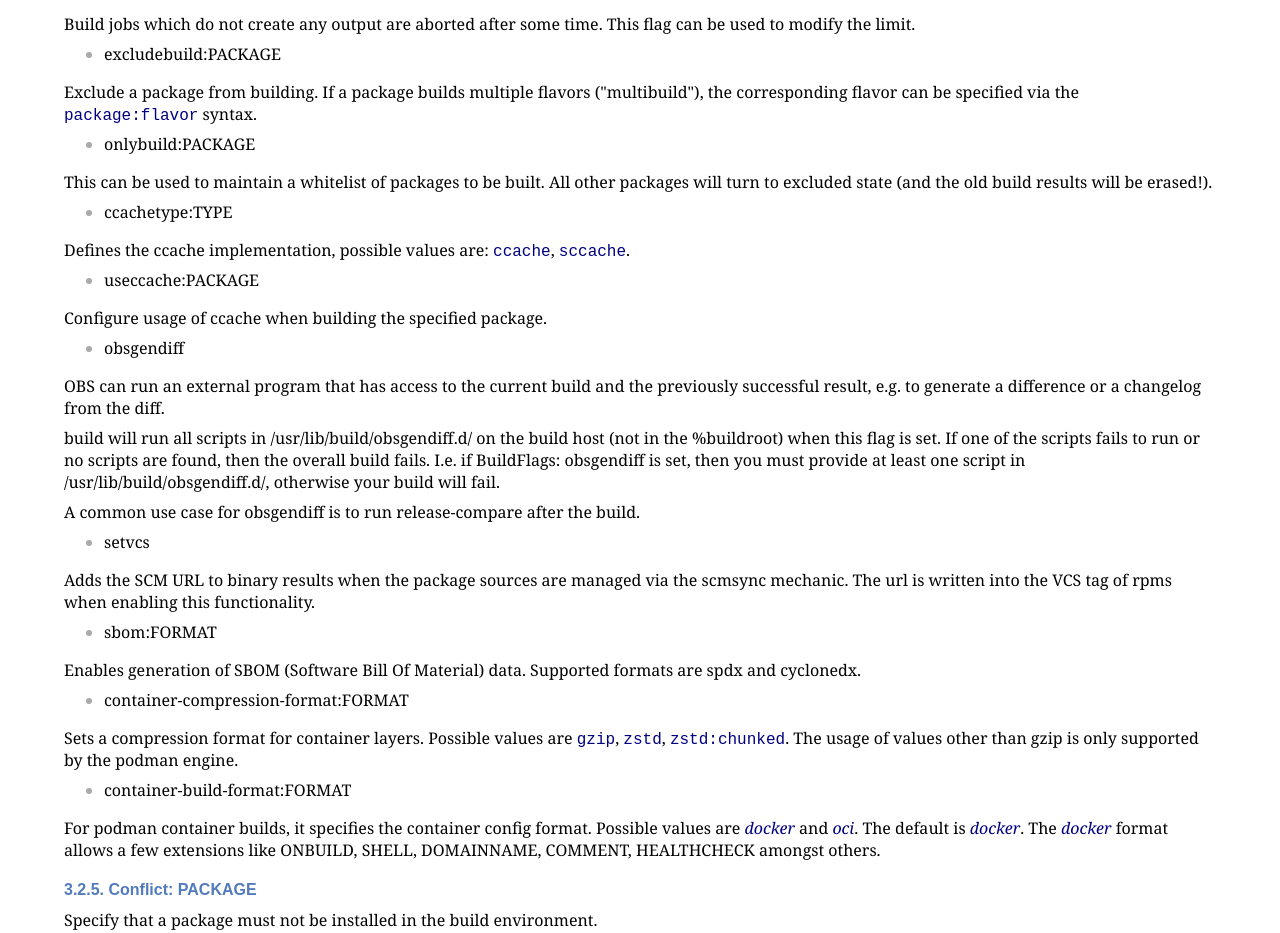
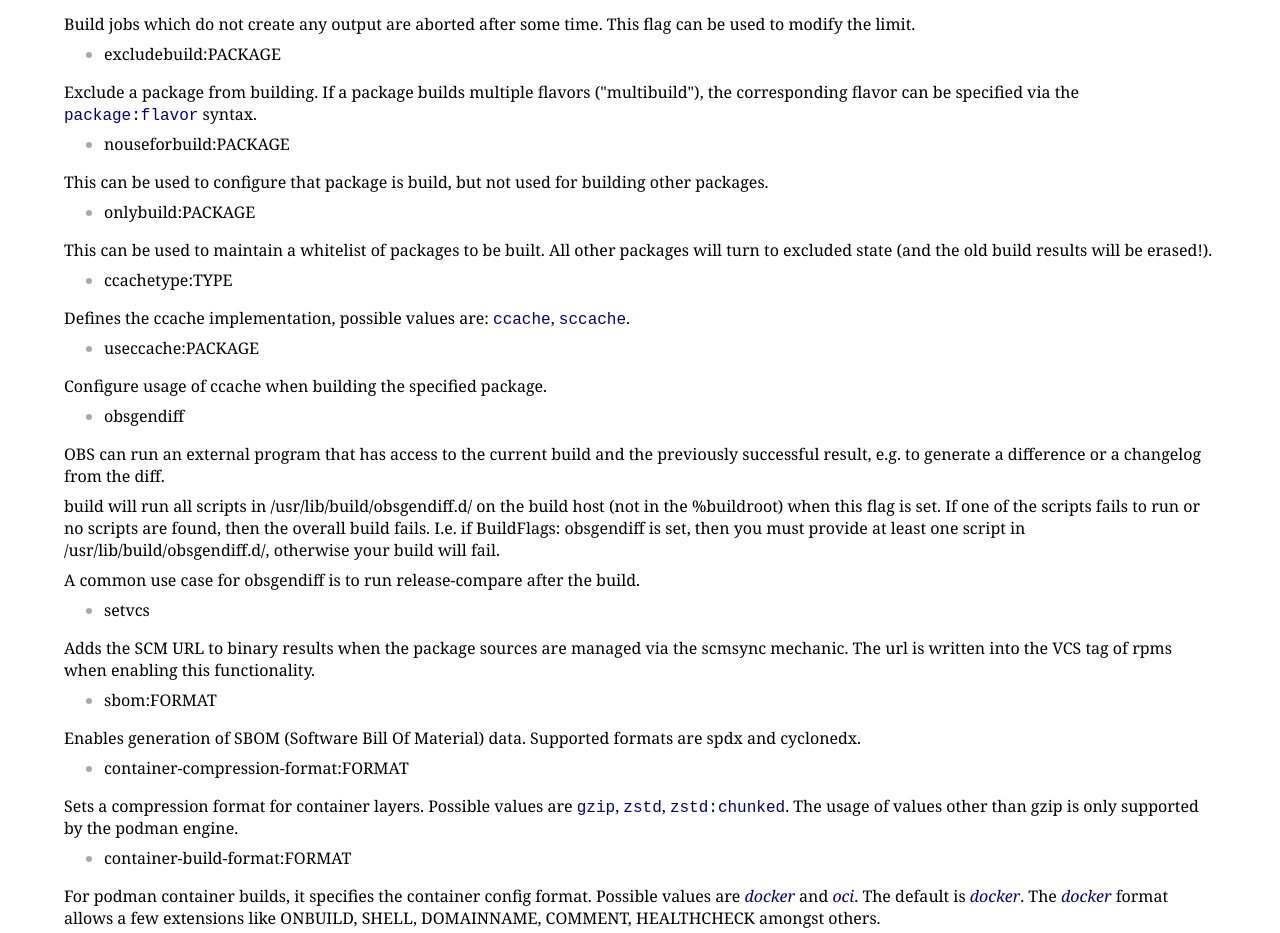
Before and after one commit to openSUSE/obs-build, a plain HTML site: page docs/pbuild.html in a window 1280 px wide. Shown: the part 6125-7058 px from the top of the page. Drawn offline with Linux system fonts and the light colour scheme.

Commit message:
Document nouseforbuild flag

```diff
--- a/docs/pbuild.html
+++ b/docs/pbuild.html
@@ -1266,6 +1266,15 @@ excludebuild:PACKAGE
 <div class="paragraph"><p>Exclude a package from building. If a package builds multiple flavors
 ("multibuild"), the corresponding flavor can be specified via the
 <code>package:flavor</code> syntax.</p></div>
+<div class="ulist"><ul>
+<li>
+<p>
+nouseforbuild:PACKAGE
+</p>
+</li>
+</ul></div>
+<div class="paragraph"><p>This can be used to configure that package is build, but not used
+for building other packages.</p></div>
 <div class="ulist"><ul>
 <li>
 <p>
```
Also changed, not shown: 1 other file.
